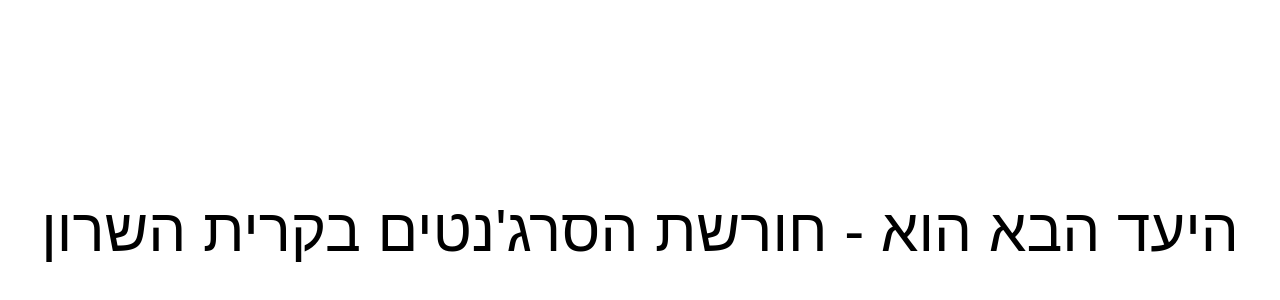
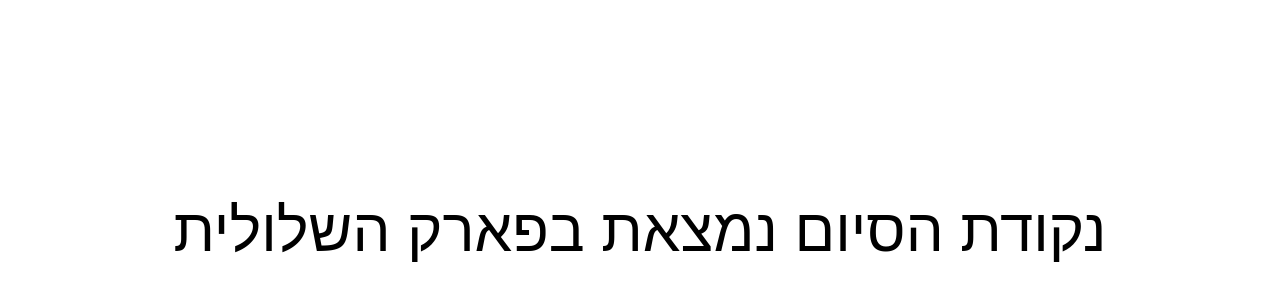
Before and after one commit to shirligamon/-, a plain HTML site: page index.html in a window 1280 px wide. Shown: the part 170-470 px from the top of the page. Drawn offline with Linux system fonts and the light colour scheme.

Commit message:
Update index.html

```diff
--- a/index.html
+++ b/index.html
@@ -16,7 +16,6 @@
     </style>
 </head>
 <body>
-  היעד הבא הוא -
-    חורשת הסרג'נטים בקרית השרון
-</body>
+  נקודת הסיום נמצאת
+ בפארק השלולית</body>
 </html>
```
